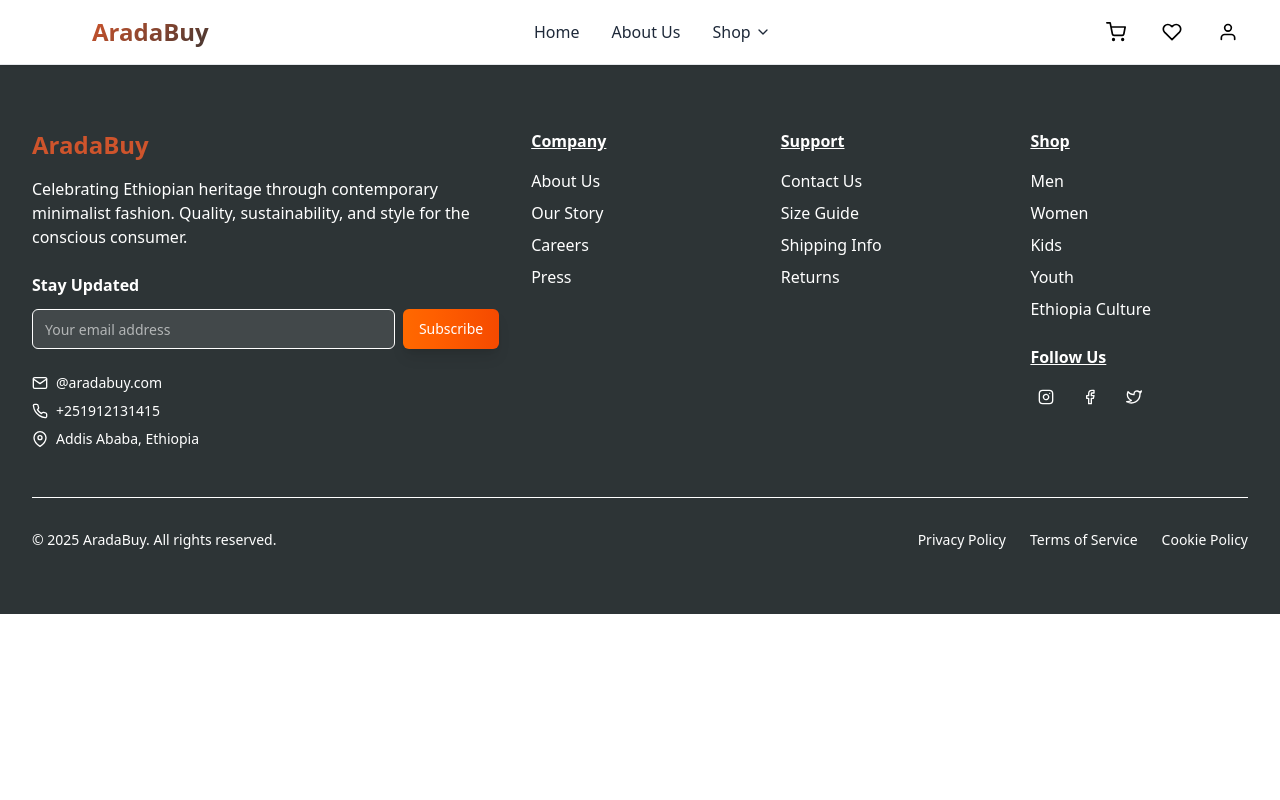
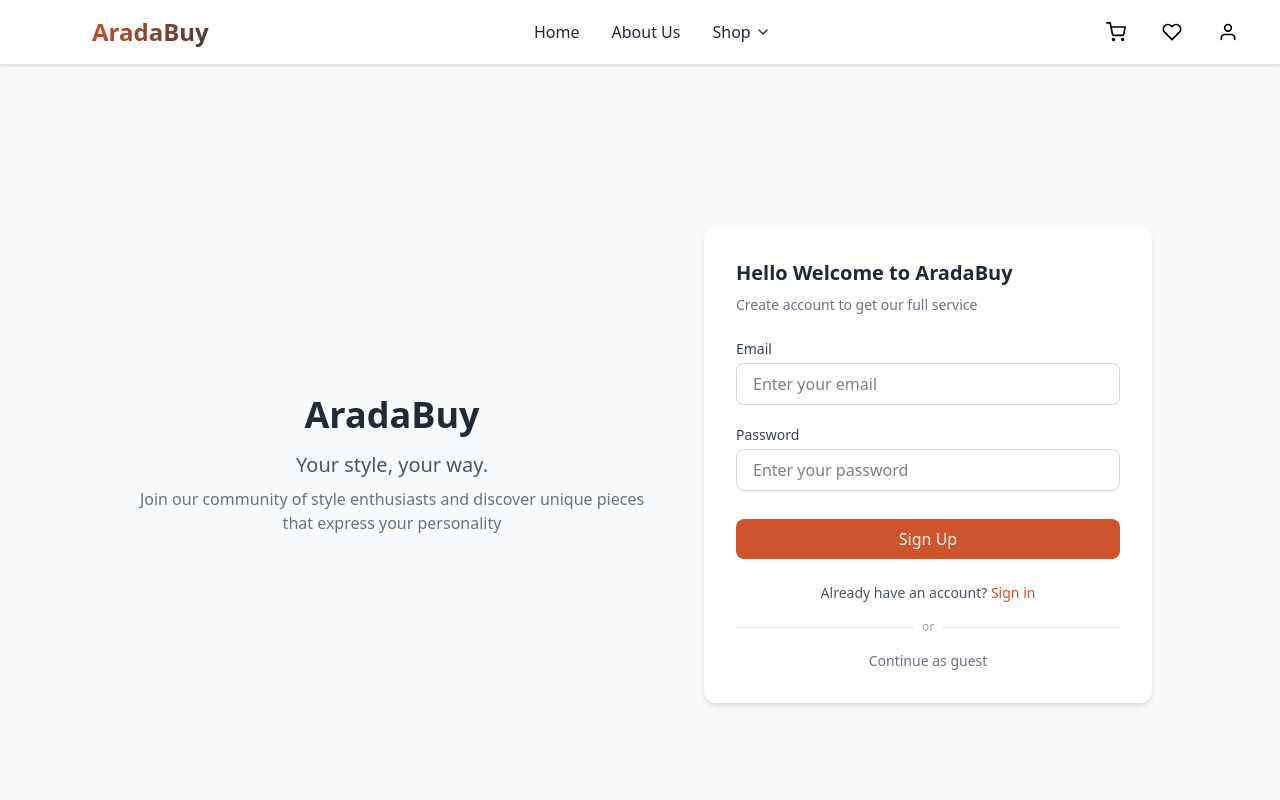
Before and after one commit to josantoss/Group_4_Project, a React (Vite) app in the folder AradaBuy/frontend/: page /signup in a window 1280 px wide. Shown: the top 800 px of the page. Built offline with nearby package versions, Linux system fonts and the light colour scheme.

Commit message:
Added sing in and sign up page

```diff
--- a/AradaBuy/frontend/src/App.jsx
+++ b/AradaBuy/frontend/src/App.jsx
@@ -6,6 +6,8 @@ import { BrowserRouter as Router, Routes, Route } from 'react-router-dom';
 import About from './pages/About';
 import Shop from './pages/Shop';
 import WishList from './pages/WishList';
+import Login from './pages/Login';
+import SignUp from './pages/Signup';
 import { WishListProvider } from './context/WishListContext';
 import ScrollToTop from './components/ScrollToTop';
 
@@ -25,6 +27,8 @@ function App() {
           <Route path="/shop/ethiopia-culture" element={<Shop category="ethiopia-culture" />} />
           <Route path="/shop" element={<Shop />} />
           <Route path="/wishlist" element={<WishList />} />
+          <Route path="/login" element={<Login />} />
+          <Route path="signup" element={<SignUp />} />
         </Routes>
         <Footer />
       </Router>
--- a/AradaBuy/frontend/src/components/Header.jsx
+++ b/AradaBuy/frontend/src/components/Header.jsx
@@ -98,7 +98,7 @@ const Header = () => {
             <Link to="/wishlist" className="inline-flex items-center justify-center h-10 w-10 rounded-lg hover:bg-gray-100 transition">
               <FiHeart className="h-5 w-5" />
             </Link>
-            <Link to="/user" className="inline-flex items-center justify-center h-10 w-10 rounded-lg hover:bg-gray-100 transition">
+            <Link to="/login" className="inline-flex items-center justify-center h-10 w-10 rounded-lg hover:bg-gray-100 transition">
               <FiUser className="h-5 w-5" />
             </Link>
           </div>
--- a/AradaBuy/frontend/src/pages/Login.jsx
+++ b/AradaBuy/frontend/src/pages/Login.jsx
@@ -0,0 +1,81 @@
+import React from 'react';
+import { Link } from 'react-router-dom';
+
+const Login = () => {
+  return (
+    <div className="min-h-screen flex items-center justify-center bg-gray-50 p-4">
+      {/* Left */}
+      <div className="hidden md:flex flex-col items-center justify-center w-1/2 max-w-xl pr-12">
+        <h1 className="text-4xl font-bold text-gray-800 mb-4">AradaBuy</h1>
+        <p className="text-xl text-gray-600 mb-2">Your style, your way.</p>
+        <p className="text-gray-500 text-center">
+          Join our community of style enthusiasts and discover unique pieces that express your personality
+        </p>
+      </div>
+
+      {/* Right */}
+      <div className="w-full md:w-1/2 max-w-md bg-white rounded-xl shadow-md p-8">
+        <h2 className="text-xl font-semibold text-gray-800 mb-2">Welcome back</h2>
+        <p className="text-gray-500 text-sm mb-6">Sign in to your account to continue</p>
+
+        <form className="space-y-5">
+          <div>
+            <label className="block text-sm font-medium text-gray-700 mb-1">Email</label>
+            <input
+              type="email"
+              className="w-full px-4 py-2 border border-gray-300 rounded-lg focus:ring-2 focus:ring-[#CE542C] focus:border-[#CE542C] outline-none"
+              placeholder="Enter your email"
+              required
+            />
+          </div>
+
+          <div>
+            <label className="block text-sm font-medium text-gray-700 mb-1">Password</label>
+            <input
+              type="password"
+              className="w-full px-4 py-2 border border-gray-300 rounded-lg focus:ring-2 focus:ring-[#CE542C] focus:border-[#CE542C] outline-none"
+              placeholder="Enter your password"
+              required
+            />
+          </div>
+
+          <div className="pt-2">
+            <button
+              type="submit"
+              className="w-full bg-[#CE542C] text-white py-2 px-4 rounded-lg font-medium hover:bg-[#a53e1e] transition-colors"
+            >
+              Sign In
+            </button>
+          </div>
+        </form>
+
+        <div className="mt-6 text-center text-sm">
+          <p className="text-gray-600">
+            Don't have an account?{' '}
+            <Link to="/signup" className="font-medium text-[#CE542C] hover:underline">
+              Sign up
+            </Link>
+          </p>
+          <div className="mt-4">
+            <div className="relative">
+              <div className="absolute inset-0 flex items-center">
+                <div className="w-full border-t border-gray-200"></div>
+              </div>
+              <div className="relative flex justify-center">
+                <span className="px-2 bg-white text-gray-400 text-xs">or</span>
+              </div>
+            </div>
+            <Link
+              to="/"
+              className="mt-4 inline-block text-sm text-gray-500 hover:text-[#CE542C]"
+            >
+              Continue as guest
+            </Link>
+          </div>
+        </div>
+      </div>
+    </div>
+  );
+};
+
+export default Login;
--- a/AradaBuy/frontend/src/pages/Signup.jsx
+++ b/AradaBuy/frontend/src/pages/Signup.jsx
@@ -0,0 +1,81 @@
+import React from 'react';
+import { Link } from 'react-router-dom';
+
+const SignUp = () => {
+  return (
+    <div className="min-h-screen flex items-center justify-center bg-gray-50 p-4">
+      {/* Left */}
+      <div className="hidden md:flex flex-col items-center justify-center w-1/2 max-w-xl pr-12">
+        <h1 className="text-4xl font-bold text-gray-800 mb-4">AradaBuy</h1>
+        <p className="text-xl text-gray-600 mb-2">Your style, your way.</p>
+        <p className="text-gray-500 text-center">
+          Join our community of style enthusiasts and discover unique pieces that express your personality
+        </p>
+      </div>
+
+      {/* Right */}
+      <div className="w-full md:w-1/2 max-w-md bg-white rounded-xl shadow-md p-8">
+        <h2 className="text-xl font-semibold text-gray-800 mb-2">Hello Welcome to AradaBuy</h2>
+        <p className="text-gray-500 text-sm mb-6">Create account to get our full service</p>
+
+        <form className="space-y-5">
+          <div>
+            <label className="block text-sm font-medium text-gray-700 mb-1">Email</label>
+            <input
+              type="email"
+              className="w-full px-4 py-2 border border-gray-300 rounded-lg focus:ring-2 focus:ring-[#CE542C] focus:border-[#CE542C] outline-none"
+              placeholder="Enter your email"
+              required
+            />
+          </div>
+
+          <div>
+            <label className="block text-sm font-medium text-gray-700 mb-1">Password</label>
+            <input
+              type="password"
+              className="w-full px-4 py-2 border border-gray-300 rounded-lg focus:ring-2 focus:ring-[#CE542C] focus:border-[#CE542C] outline-none"
+              placeholder="Enter your password"
+              required
+            />
+          </div>
+
+          <div className="pt-2">
+            <button
+              type="submit"
+              className="w-full bg-[#CE542C] text-white py-2 px-4 rounded-lg font-medium hover:bg-[#a53e1e] transition-colors"
+            >
+              Sign Up
+            </button>
+          </div>
+        </form>
+
+        <div className="mt-6 text-center text-sm">
+          <p className="text-gray-600">
+            Already have an account?{' '}
+            <Link to="/login" className="font-medium text-[#CE542C] hover:underline">
+              Sign in
+            </Link>
+          </p>
+          <div className="mt-4">
+            <div className="relative">
+              <div className="absolute inset-0 flex items-center">
+                <div className="w-full border-t border-gray-200"></div>
+              </div>
+              <div className="relative flex justify-center">
+                <span className="px-2 bg-white text-gray-400 text-xs">or</span>
+              </div>
+            </div>
+            <Link
+              to="/"
+              className="mt-4 inline-block text-sm text-gray-500 hover:text-[#CE542C]"
+            >
+              Continue as guest
+            </Link>
+          </div>
+        </div>
+      </div>
+    </div>
+  );
+};
+
+export default SignUp;
```
